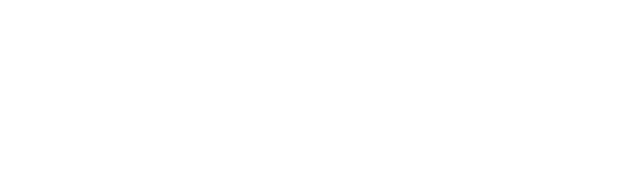
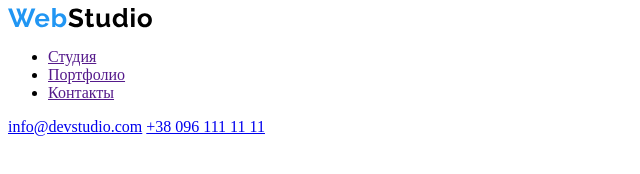
Before and after one commit to Vadim-Rafalskiy/goit-markup-hw-01, a plain HTML site: page index.html in a window 1280 px wide. Shown: the whole page, without its empty margins (0-640 px from the left). Drawn offline with Linux system fonts and the light colour scheme.

Commit message:
add header + navigation

```diff
--- a/index.html
+++ b/index.html
@@ -9,6 +9,20 @@
 </head>
 
 <body>
+    <!------------------------------------------ HEADER ------------------------------------------>
+    <header>
+        <!------------------------------------------ NAVIGATION ------------------------------------------>
+        <nav>
+            <a href="/"><img src="./images/WebStudio.svg" alt="Logo"></a>
+            <ul>
+                <li><a href="">Студия</a></li>
+                <li><a href="">Портфолио</a></li>
+                <li><a href="">Контакты</a></li>
+            </ul>
+        </nav>
+        <a href="mailto:info@devstudio.com">info@devstudio.com</a>
+        <a href="tel:+380961111111">+38 096 111 11 11</a>
+    </header>
 
 </body>
 
```
Also changed, not shown: images/WebStudio.png (added), images/WebStudio.svg (added).
